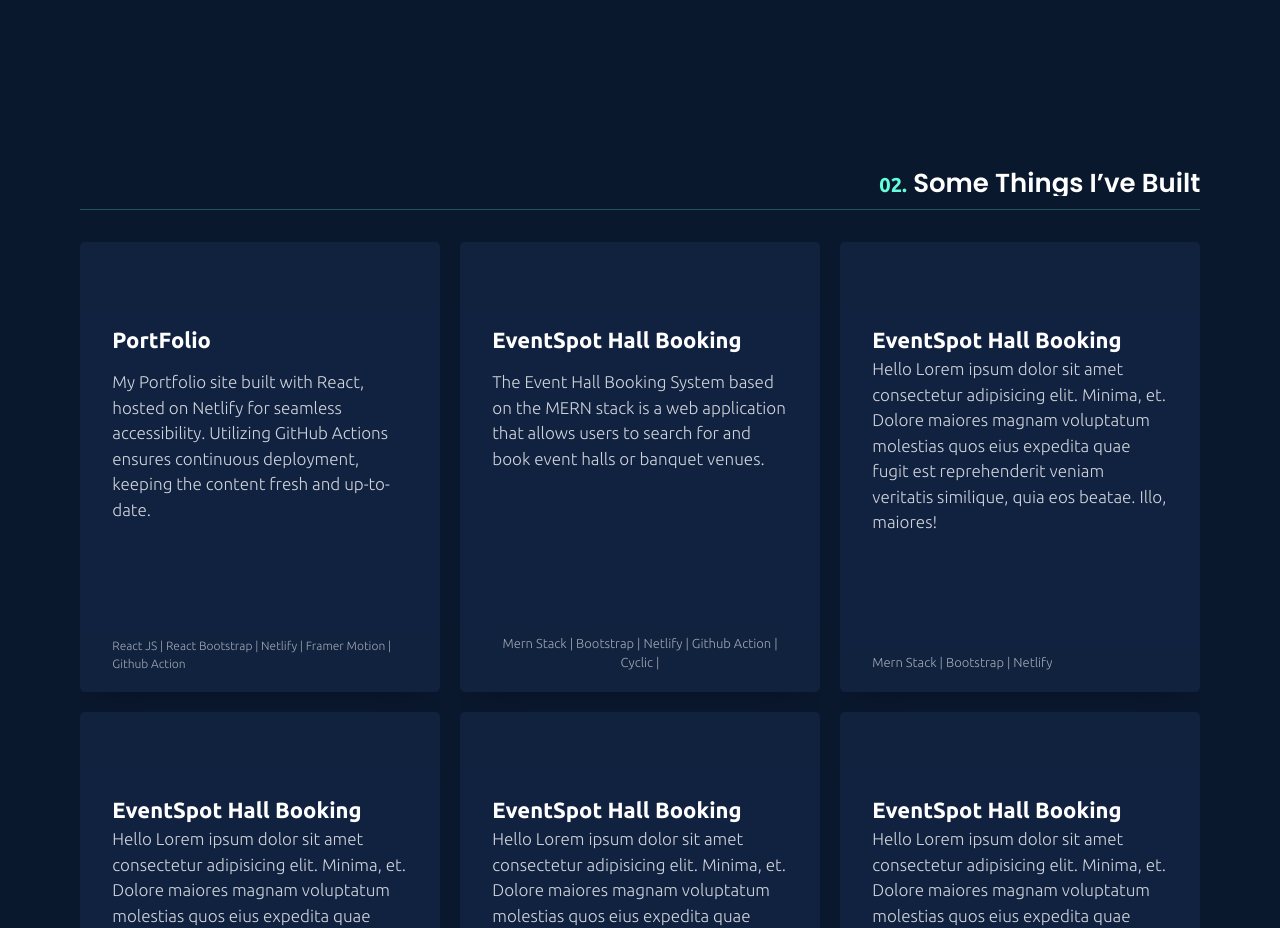
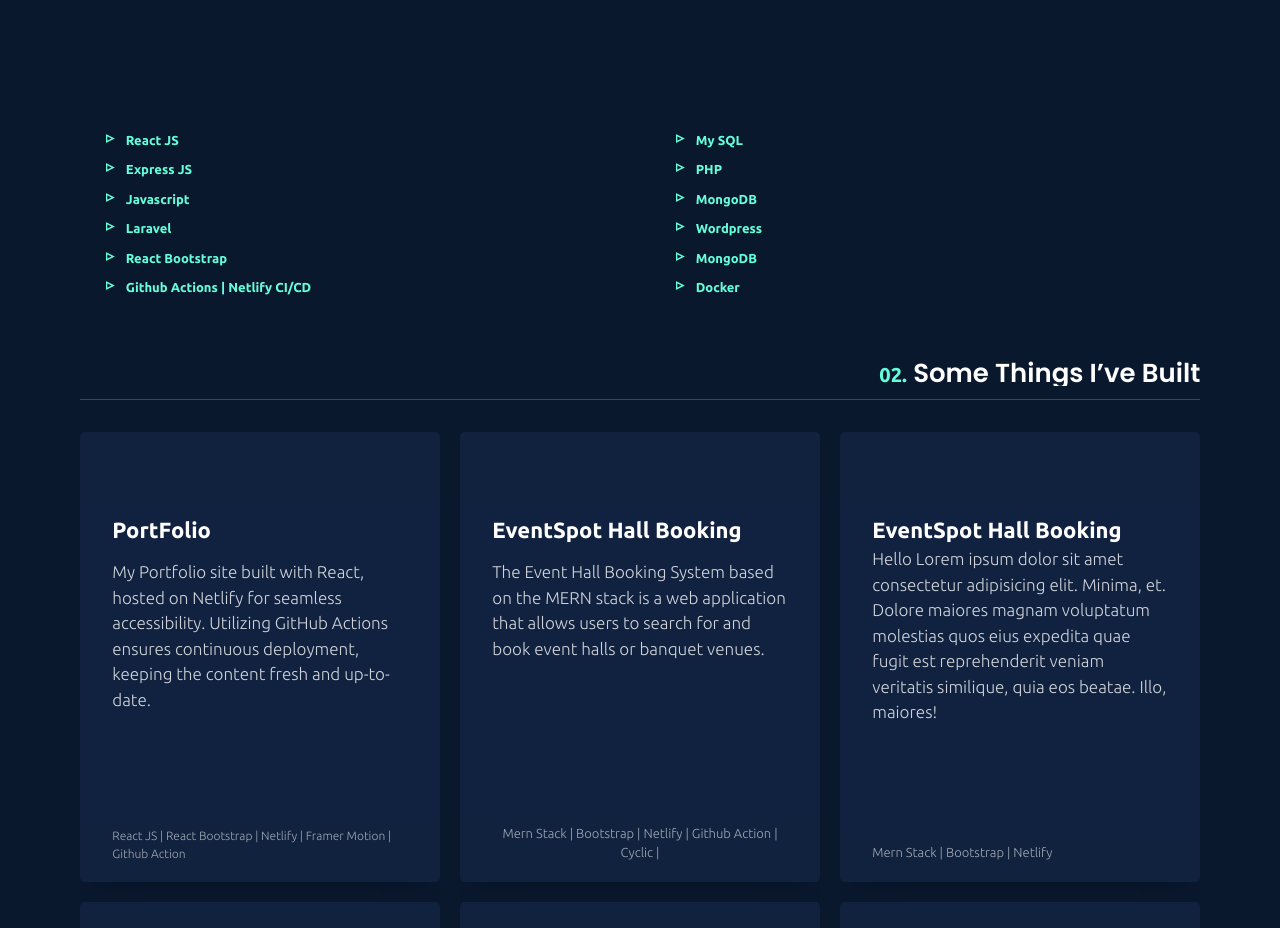
Before and after one commit to Sharjun-Hussain/Portfolio-Sharjun-Hussain, a React (Vite) app: page / in a window 1280 px wide. Shown: the part 1580-2508 px from the top of the page. Built offline with nearby package versions, Linux system fonts and the light colour scheme.

Commit message:
Skills added

```diff
--- a/src/Components/About.jsx
+++ b/src/Components/About.jsx
@@ -9,7 +9,7 @@ const About = () => {
     <motion.div
       initial={{ opacity: 0, y: 0 }}
       whileInView={{ opacity: 1, y: -20 }}
-      transition={{ duration: 1, delay: 0.5 }}
+      transition={{ duration: 1, delay: 0.2 }}
     >
       <Container id="about" className=" about-section ">
         <Row>
--- a/src/Pages/Home.jsx
+++ b/src/Pages/Home.jsx
@@ -2,6 +2,7 @@
 // import LoadingScreen from "../Components/LoadingScreen";
 import { lazy, Suspense, useEffect, useState } from "react";
 import Loader from "../Components/Loader";
+import Skills from "../Components/Skills";
 
 const About = lazy(() => import("../Components/About"));
 const Hero = lazy(() => import("../Components/Hero"));
@@ -35,6 +36,7 @@ const Home = () => {
           {/* <ColouredLine color="white" /> */}
           <Hero />
           <About />
+          <Skills/>
           <Projects />
           <Contact />
         </Suspense>
```
